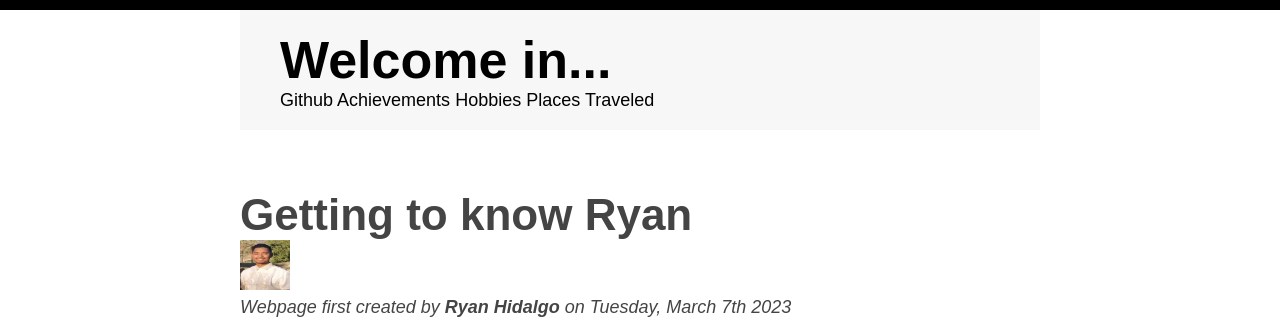
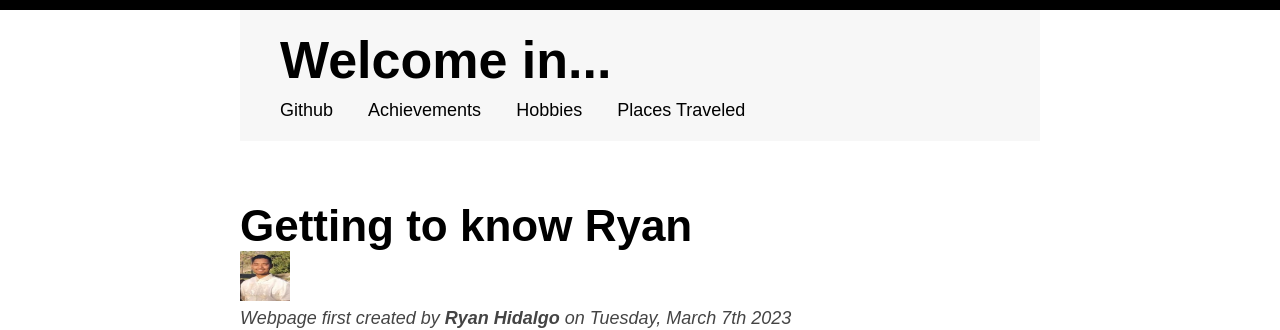
Before and after one commit to nayr-ogladih/ryan_homepage, a plain HTML site: page index.html in a window 1280 px wide. Shown: the top 330 px of the page. Drawn offline with Linux system fonts and the light colour scheme.

Commit message:
editing nav:a

```diff
--- a/style.css
+++ b/style.css
@@ -8,11 +8,17 @@
   background-color: #f7f7f7;
   padding: 20px 40px;
   margin-bottom: 60px;
-  height: 80px;
+  /* height: 80px; */
 }
 
 nav {
   font-size: 18px;
+}
+
+nav a:link {
+  margin-right: 30px;
+  margin-top: 10px;
+  display: inline-block;
 }
 
 article {
@@ -47,10 +53,18 @@ body {
 
 /* SMALLER ELEMENTS */
 
+h1,
+h2,
+h3,
+h4,
+h5,
+h6 {
+  color: #000000;
+  font-family: sans-serif;
+}
 h1 {
   color: #000000;
   font-size: 52px;
-  font-family: sans-serif;
 }
 
 h2 {
@@ -67,6 +81,10 @@ h4 {
 
 h5 {
   font-size: 24px;
+}
+
+h6 {
+  margin-bottom: 18px;
 }
 
 ul,
@@ -170,13 +188,13 @@ a:link {
 }
 
 a:visited {
-  color: rgb(118, 17, 118);
+  color: #000000;
 }
 
 a:hover {
   color: rgb(118, 17, 118);
   font-weight: bold;
-  text-decoration: underline dotted rgb(118, 17, 118);
+  text-decoration: underline rgb(118, 17, 118);
 }
 
 a:active {
```
